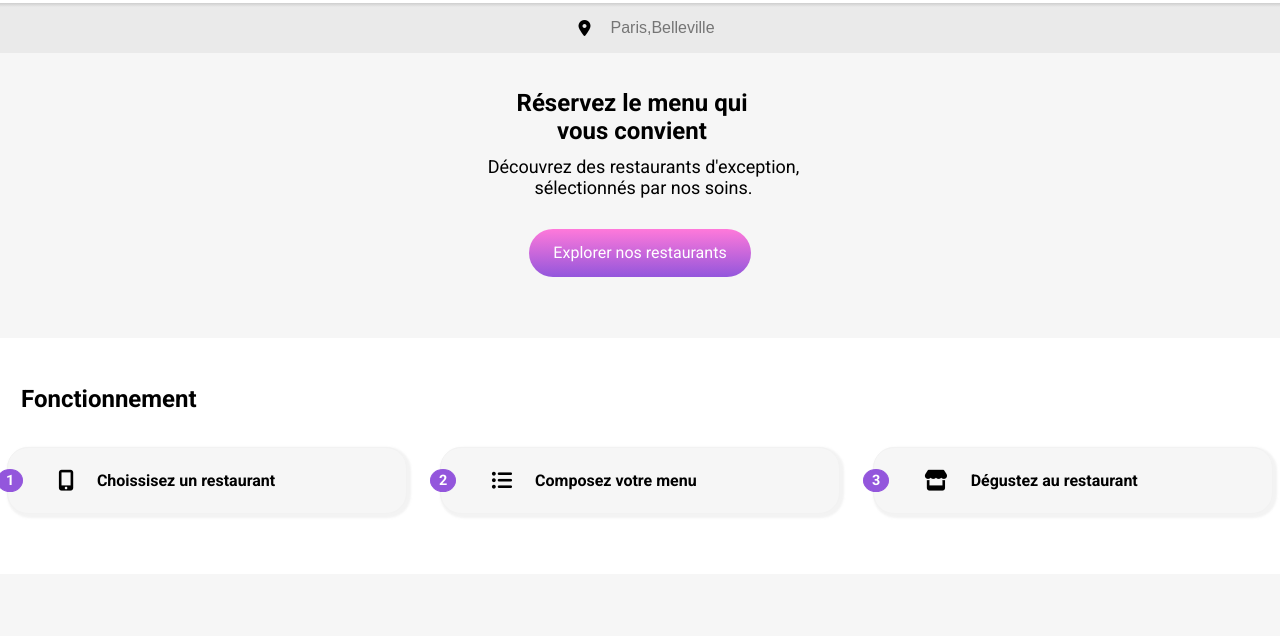
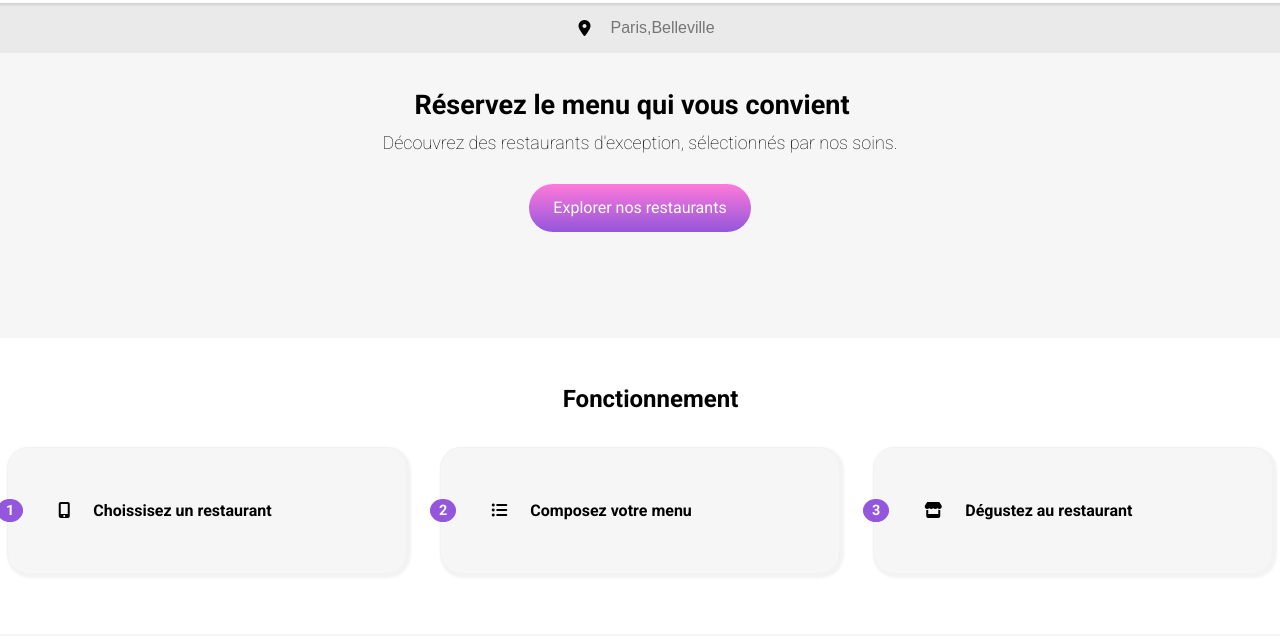
Before and after one commit to anabiasetti/AnaBiasetti_3_10062021, a website: page index.html in a window 1280 px wide. Shown: the part 50-686 px from the top of the page. Drawn offline with Linux system fonts and the light colour scheme; a web font is replaced by a local one.

Commit message:
stylage accueil

```diff
--- a/index.html
+++ b/index.html
@@ -9,6 +9,9 @@
       href="https://fonts.googleapis.com/css2?family=Roboto:wght@400;700&family=Shrikhand&display=swap"
       rel="stylesheet"
     />
+    <link rel="preconnect" href="https://fonts.googleapis.com" />
+    <link rel="preconnect" href="https://fonts.gstatic.com" crossorigin />
+    <link href="https://fonts.googleapis.com/css2?family=Roboto:wght@100&display=swap" rel="stylesheet" />
     <link rel="stylesheet" href="public/css/style.css" />
     <script src="https://kit.fontawesome.com/5cc030f6c7.js" crossorigin="anonymous"></script>
     <title>Ohmyfood</title>
@@ -27,11 +30,8 @@
     </header>
     <main>
       <div class="about">
-        <h1 class="about__heading">
-          Réservez le menu qui<br />
-          vous convient
-        </h1>
-        <p class="about__description">Découvrez des restaurants d'exception,<br />sélectionnés par nos soins.</p>
+        <h1 class="about__heading">Réservez le menu qui vous convient</h1>
+        <p class="about__description">Découvrez des restaurants d'exception, sélectionnés par nos soins.</p>
         <button class="button button__accueil">
           <a href="#" class="btn">Explorer nos restaurants</a>
         </button>
@@ -40,12 +40,12 @@
         <h2 class="fonctionnement__heading">Fonctionnement</h2>
         <ol class="steps">
           <li class="steps__step">
-            <i class="fas fa-mobile-alt steps__icon"></i>
+            <i class="fas fa-mobile-alt steps__icon--active"></i>
             Choissisez un restaurant
           </li>
 
-          <li class="steps__step"><i class="fas fa-list-ul steps__icon"></i>Composez votre menu</li>
-          <li class="steps__step"><i class="fas fa-store steps__icon"></i>Dégustez au restaurant</li>
+          <li class="steps__step"><i class="fas fa-list-ul steps__icon--active"></i>Composez votre menu</li>
+          <li class="steps__step"><i class="fas fa-store steps__icon--active"></i>Dégustez au restaurant</li>
         </ol>
       </section>
       <section class="restaurants">
--- a/sass/layouts/_container.scss
+++ b/sass/layouts/_container.scss
@@ -4,6 +4,14 @@
   align-items: center;
   gap: 18px;
   @include desktop;
+  @include grandecran {
+    display: flex;
+    flex-direction: row;
+    align-items: center;
+    flex-wrap: wrap;
+    justify-content: space-evenly;
+    gap: 36px;
+  }
 
   &--link {
     text-decoration: none;
--- a/sass/pages/_accueil.scss
+++ b/sass/pages/_accueil.scss
@@ -19,17 +19,17 @@
   &__heading {
     font-family: "Roboto", sans-serif;
     font-weight: 700;
-    font-size: 2.4em;
+    font-size: 2.7em;
     text-align: center;
     margin-left: 18px;
     margin-right: 34px;
   }
   &__description {
     font-size: 1.8em;
+    font-weight: 100;
     text-align: center;
-    margin-left: 28px;
-    margin-right: 21px;
     margin-top: 11px;
+    padding-left: 0px;
   }
 
   .btn {
@@ -45,6 +45,9 @@
     font-family: "Roboto";
     margin-left: 0.875em;
     font-size: 2.4em;
+    @include desktop {
+      text-align: center;
+    }
   }
   .steps {
     list-style: none;
@@ -75,7 +78,12 @@
       display: flex;
       align-items: center;
       gap: 23px;
-      @include desktop;
+      &:hover {
+        background-color: #f5edff;
+      }
+      @include desktop {
+        padding: 51px 1px;
+      }
       &::before {
         content: counter(counter-steps);
         color: #fff;
@@ -89,6 +97,10 @@
     }
     &__icon {
       font-size: 1.3em;
+
+      &--active:hover {
+        color: $colour-primary;
+      }
     }
   }
 }
@@ -105,7 +117,10 @@
     font-size: 2.4em;
     padding-right: 8.875em;
     padding-bottom: 0.9em;
-    @include desktopresto;
+    @include desktop {
+      text-align: center;
+      padding-right: 0;
+    }
   }
 }
 
@@ -121,15 +136,19 @@
     width: 100%;
     @include images;
     @include desktopresto;
+    @include desktop {
+      height: 250px;
+    }
+    @include grandecran {
+      height: 250px;
+    }
   }
   .card__description {
     text-decoration: none;
-
     padding: 12px 14px;
     font-size: 1.6em;
     height: 74px;
     letter-spacing: 0.01em;
-
     display: flex;
     flex-direction: column;
     justify-content: space-between;
```
Also changed, not shown: public/css/style.css, 1 other file.
